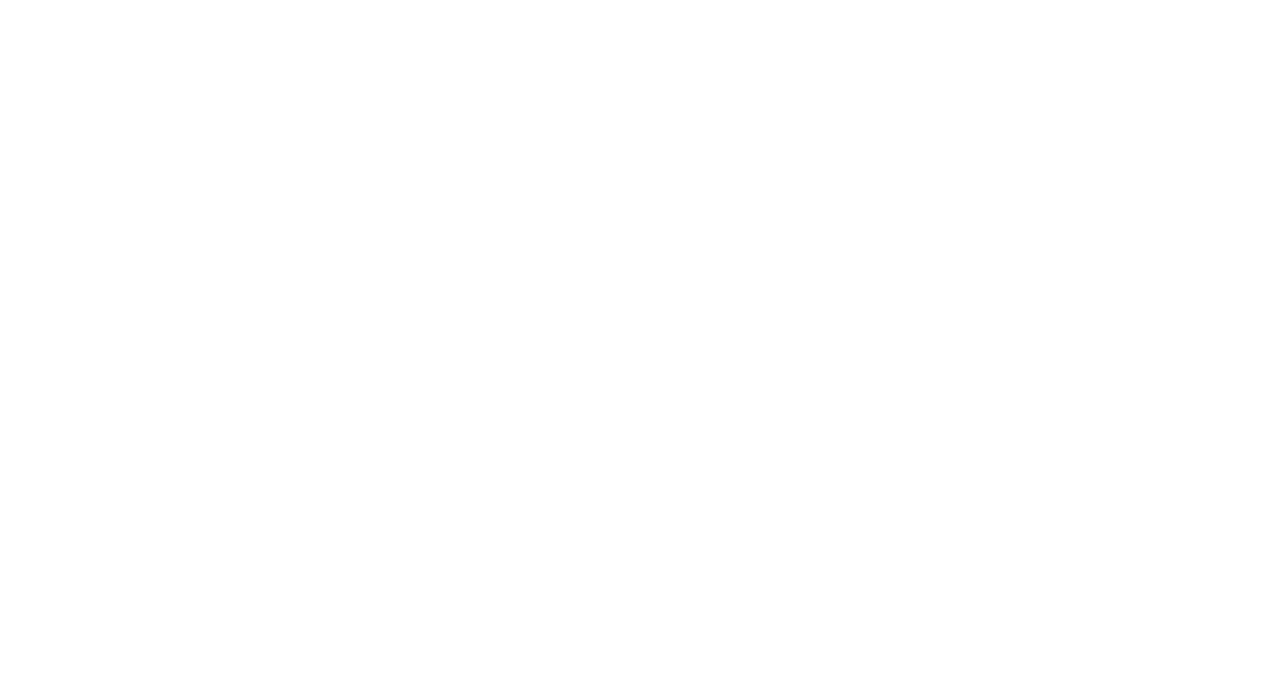
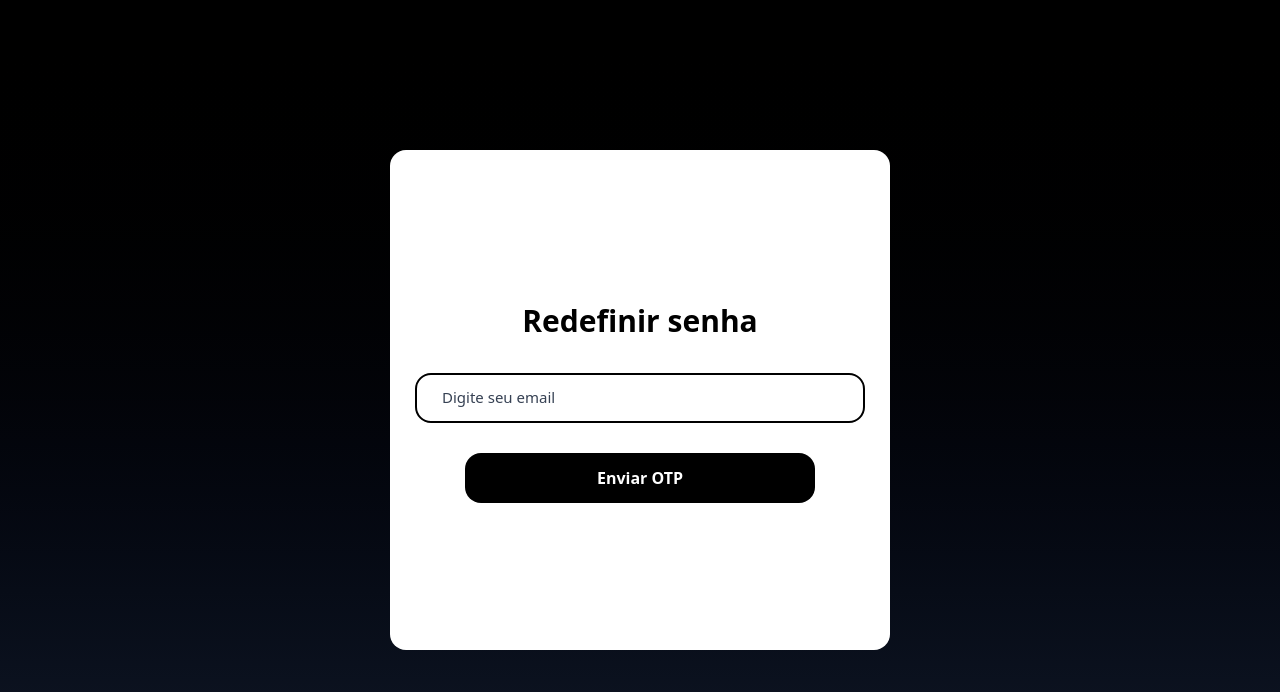
Before and after one commit to diegovilhalva/vybe, a React (Vite) app in the folder frontend/: page /forgot-password in a window 1280 px wide. Before the commit this address had no page. Shown: the top 692 px of the page. Built offline with nearby package versions, Linux system fonts and the light colour scheme.

Commit message:
feat(auth):add forgot password ui

```diff
--- a/frontend/src/App.jsx
+++ b/frontend/src/App.jsx
@@ -2,6 +2,7 @@ import { Route, Routes } from "react-router"
 import SignUp from "./pages/SignUp"
 import SignIn from "./pages/SignIn"
 import { Toaster, toast } from 'sonner';
+import ForgotPassword from "./pages/ForgotPassword";
 
 const App = () => {
   return (
@@ -10,6 +11,7 @@ const App = () => {
     <Routes>
       <Route path="/signup" element={<SignUp />} />
       <Route path="/signin" element={<SignIn />} />
+      <Route path="/forgot-password" element={<ForgotPassword />} />
     </Routes>
     </>
   )
--- /dev/null
+++ b/frontend/src/pages/ForgotPassword.jsx
@@ -0,0 +1,125 @@
+import axios from 'axios';
+import { useState } from 'react'
+import { ClipLoader } from 'react-spinners';
+import { urlEndpoint } from '../constants/apiUrl';
+import { toast } from 'sonner';
+
+const ForgotPassword = () => {
+    const [step, setStep] = useState(1)
+    const [inputClicked, setInputClicked] = useState({
+        email: false,
+        otp: false,
+        newPassword: false,
+        confirmNewPassword: false,
+    })
+    const [email, setEmail] = useState("");
+    const [otp, setOtp] = useState("");
+    const [newPassword, setNewPassword] = useState("");
+    const [confirmNewPassword, setConfirmNewPassword] = useState("");
+    const [loading, setLoading] = useState(false)
+    const handleStep1 = async () => {
+        setLoading(true)
+        try {
+            const res = await axios.post(`${urlEndpoint}/auth/send-otp`, { email }, { withCredentials: true })
+            setStep(2)
+        } catch (error) {
+            const msg = error.response?.data?.message || "Erro ao tentar enviar o email"
+            toast.error(msg)
+        } finally {
+            setLoading(false)
+        }
+    }
+
+    const handleStep2 = async () => {
+        setLoading(true)
+        try {
+            const res = await axios.post(`${urlEndpoint}/auth/verify-otp`, { email, otp }, { withCredentials: true })
+            setStep(3)
+        } catch (error) {
+            const msg = error.response?.data?.message || "Erro ao tentar verifcar o OTP"
+            toast.error(msg)
+        } finally {
+            setLoading(false)
+        }
+    }
+
+    const handleStep3 = async () => {
+        setLoading(true)
+        try {
+            if (newPassword !== confirmNewPassword) {
+                setLoading(false);
+                toast.error("As enha não são iguais")
+            }
+            const res = await axios.post(`${urlEndpoint}/auth/reset-password`, { email, password: newPassword }, { withCredentials: true })
+
+        } catch (error) {
+            const msg = error.response?.data?.message || "Erro ao tentar redefinir a senha"
+            toast.error(msg)
+        } finally {
+            setLoading(false)
+        }
+    }
+
+    return (
+        <div className='w-full h-screen bg-gradient-to-b from-black to-gray-900 flex flex-col justify-center items-center'>
+            {step == 1 && <div className='w-[90%] max-w-[500px] h-[500px] bg-white rounded-2xl flex justify-center items-center flex-col border-[#1a1f23]'>
+
+                <h2 className='text-[30px] font-semibold'>Redefinir senha</h2>
+                <div className='relative flex items-center justify-start w-[90%] h-[50px] rounded-2xl border-2 border-black mt-[30px]' onClick={() => setInputClicked({ ...inputClicked, email: true })}>
+
+                    <label htmlFor='email' className={`text-gray-700 absolute left-[20px] p-[5px] bg-white text-[15px] ${inputClicked.email ? " top-[-15px]" : ""}`}>Digite seu email</label>
+                    <input type='text' id='email' className='w-[100%] h-[100%] rounded-2xl px-[20px] outline-none border-0' required onChange={(e) => setEmail(e.target.value)} value={email} />
+
+                </div>
+
+
+                <button className='w-[70%] px-[20px] py-[10px] bg-black text-white font-semibold h-[50px] cursor-pointer rounded-2xl mt-[30px]' disabled={loading} onClick={handleStep1}>{loading ? <ClipLoader size={30} color='white' /> : "Enviar OTP"}</button>
+
+            </div>}
+            {step == 2 && <div className='w-[90%] max-w-[500px] h-[500px] bg-white rounded-2xl flex justify-center items-center flex-col border-[#1a1f23]'>
+
+                <h2 className='text-[30px] font-semibold'>Redefinir senha</h2>
+                <div className='relative flex items-center justify-start w-[90%] h-[50px] rounded-2xl border-2 border-black mt-[30px]' onClick={() => setInputClicked({ ...inputClicked, otp: true })}>
+
+                    <label htmlFor='otp' className={`text-gray-700 absolute left-[20px] p-[5px] bg-white text-[15px] ${inputClicked.otp ? " top-[-15px]" : ""}`}>digite seu OTP</label>
+                    <input type='text' id='otp' className='w-[100%] h-[100%] rounded-2xl px-[20px] outline-none border-0' required onChange={(e) => setOtp(e.target.value)} value={otp} />
+
+                </div>
+
+
+
+                <button className='w-[70%] px-[20px] py-[10px] bg-black text-white font-semibold h-[50px] cursor-pointer rounded-2xl mt-[30px]' onClick={handleStep2} disabled={loading}>{loading ? <ClipLoader size={30} color='white' /> : "Submit"}</button>
+
+            </div>}
+
+            {step == 3 && <div className='w-[90%] max-w-[500px] h-[500px] bg-white rounded-2xl flex justify-center items-center flex-col border-[#1a1f23]'>
+
+                <h2 className='text-[30px] font-semibold'>Redefinir senha</h2>
+                <div className='relative flex items-center justify-start w-[90%] h-[50px] rounded-2xl border-2 border-black mt-[30px]' onClick={() => setInputClicked({ ...inputClicked, newPassword: true })}>
+
+                    <label htmlFor='newPassword' className={`text-gray-700 absolute left-[20px] p-[5px] bg-white text-[15px] ${inputClicked.newPassword ? " top-[-15px]" : ""}`}>Digite sua nova senha</label>
+                    <input type='text' id='newPassword' className='w-[100%] h-[100%] rounded-2xl px-[20px] outline-none border-0' required onChange={(e) => setNewPassword(e.target.value)} value={newPassword} />
+
+                </div>
+
+                <div className='relative flex items-center justify-start w-[90%] h-[50px] rounded-2xl border-2 border-black mt-[30px]' onClick={() => setInputClicked({ ...inputClicked, confirmNewPassword: true })}>
+
+                    <label htmlFor='confirmNewPassword' className={`text-gray-700 absolute left-[20px] p-[5px] bg-white text-[15px] ${inputClicked.confirmNewPassword ? " top-[-15px]" : ""}`}>Confirme nova senha</label>
+                    <input type='text' id='confirmNewPassword' className='w-[100%] h-[100%] rounded-2xl px-[20px] outline-none border-0' required onChange={(e) => setConfirmNewPassword(e.target.value)} value={confirmNewPassword} />
+
+                </div>
+
+
+
+                <button className='w-[70%] px-[20px] py-[10px] bg-black text-white font-semibold h-[50px] cursor-pointer rounded-2xl mt-[30px]' onClick={handleStep3} disabled={loading}>{loading ? <ClipLoader size={30} color='white' /> : "Redefinir senha"}</button>
+
+            </div>
+
+
+
+            }
+        </div>
+    )
+}
+
+export default ForgotPassword
```
